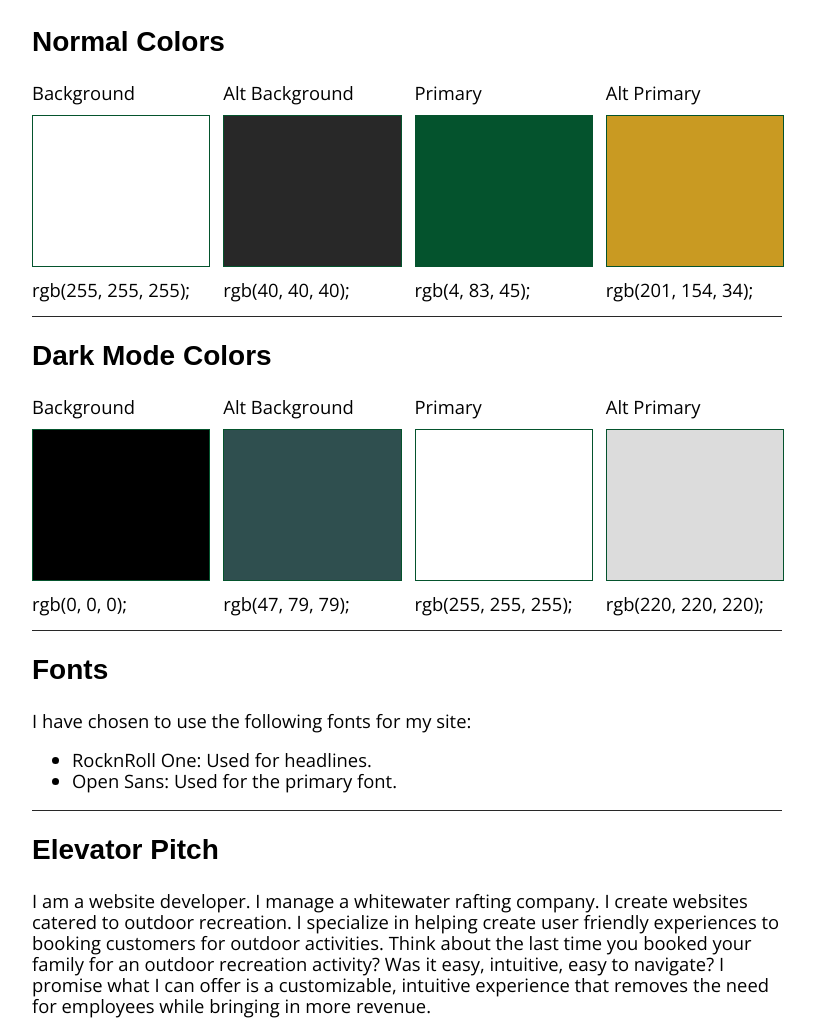
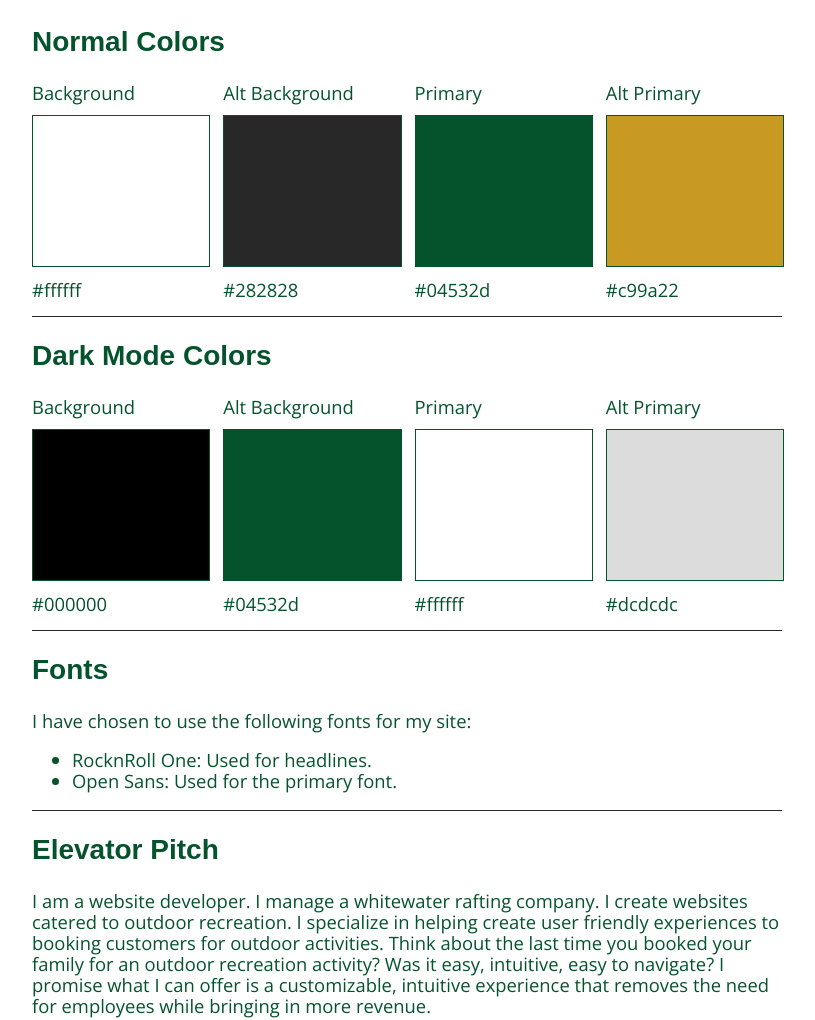
Before and after one commit to MatthewPratt7/pratt-wdd-130, a plain HTML site: page style-guide.html in a window 1280 px wide. Shown: the part 349-1369 px from the top of the page, without its empty margins (233-1048 px from the left). Drawn offline with nearby package versions, Linux system fonts and the light colour scheme; a web font is replaced by a local one.

Commit message:
css touch ups

```diff
--- a/css/main.css
+++ b/css/main.css
@@ -3,16 +3,16 @@
     --spacing: 15px;
     --font-size: 1.15rem;
     /* Normal Colors */
-    --background-color: white;
-    --alt-background-color: gainsboro;
-    --font-color: black;
-    --alt-font-color: darkslategray;
+    --background-color: #ffffff;
+    --alt-background-color: #282828;
+    --font-color: #04532d;
+    --alt-font-color: #c99a22;
     --border-color: black;
     /* Dark Mode Colors */
-    --dark-background-color: black;
-    --dark-alt-background-color: darkslategray;
-    --dark-font-color: white;
-    --dark-alt-font-color: gainsboro;
+    --dark-background-color: #000000;
+    --dark-alt-background-color: #04532d;
+    --dark-font-color: #ffffff;
+    --dark-alt-font-color: #dcdcdc;
     --dark-border-color: white;
 }
 
--- a/css/style-guide.css
+++ b/css/style-guide.css
@@ -7,7 +7,7 @@
     --alt-primary-color: #c99a22;
     /* Dark Mode Colors */
     --dark-background-color: #000000;
-    --dark-alt-background-color: #2f4f4f;
+    --dark-alt-background-color: #04532d;
     --dark-primary-color: #ffffff;
     --dark-alt-primary-color: #dcdcdc;
 }
--- a/style-guide.html
+++ b/style-guide.html
@@ -55,7 +55,7 @@
                 </div>
                 <div class="color"></div>
                 <div>
-                    rgb(255, 255, 255);
+                    #ffffff
                 </div>
             </div>
             <div class="color-wrapper">
@@ -64,7 +64,7 @@
                 </div>
                 <div class="color"></div>
                 <div>
-                    rgb(40, 40, 40);
+                    #282828
                 </div>
             </div>
             <div class="color-wrapper">
@@ -73,7 +73,7 @@
                 </div>
                 <div class="color"></div>
                 <div>
-                    rgb(4, 83, 45);
+                    #04532d
                 </div>
             </div>
             <div class="color-wrapper">
@@ -82,7 +82,7 @@
                 </div>
                 <div class="color"></div>
                 <div>
-                    rgb(201, 154, 34);
+                    #c99a22
                 </div>
             </div>
         </div>
@@ -94,7 +94,7 @@
                 </div>
                 <div class="color"></div>
                 <div>
-                    rgb(0, 0, 0);
+                    #000000
                 </div>
             </div>
             <div class="color-wrapper">
@@ -103,7 +103,7 @@
                 </div>
                 <div class="color"></div>
                 <div>
-                    rgb(47, 79, 79);
+                    #04532d
                 </div>
             </div>
             <div class="color-wrapper">
@@ -112,7 +112,7 @@
                 </div>
                 <div class="color"></div>
                 <div>
-                    rgb(255, 255, 255);
+                    #ffffff
                 </div>
             </div>
             <div class="color-wrapper">
@@ -121,7 +121,7 @@
                 </div>
                 <div class="color"></div>
                 <div>
-                    rgb(220, 220, 220);
+                    #dcdcdc
                 </div>
             </div>
         </div>
```
